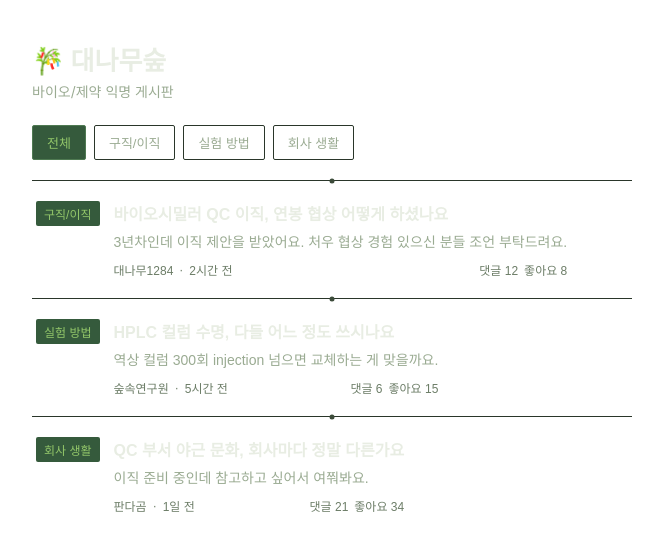
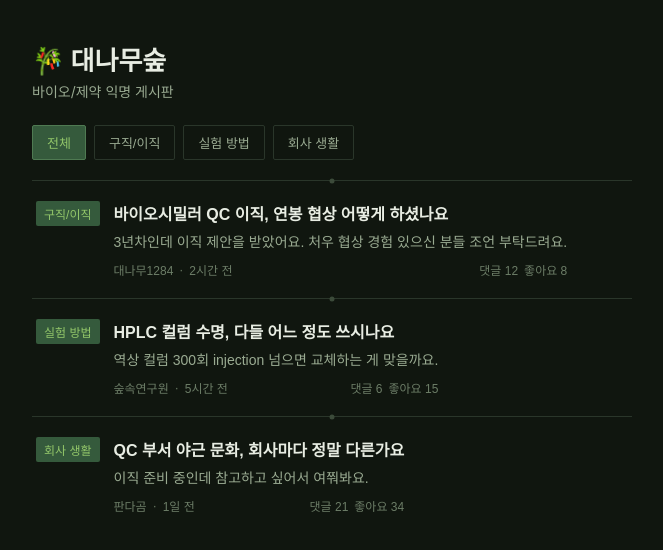
Before and after one commit to Diamorek/bamboo-forest-biotech, a React (Vite) app in the folder frontend/: page / in a window 1280 px wide. Shown: the top 550 px of the page, without its empty margins (308-971 px from the left). Built offline with nearby package versions, Linux system fonts and the light colour scheme; no server answers.

Commit message:
Update theme.css

```diff
--- a/frontend/src/styles/theme.css
+++ b/frontend/src/styles/theme.css
@@ -146,3 +146,8 @@ body {
   padding: 10px 12px;
   font-size: 13px;
 }
+html, body, #root {
+  background: var(--bg) !important;
+  color: var(--text) !important;
+  min-height: 100vh;
+}
```
